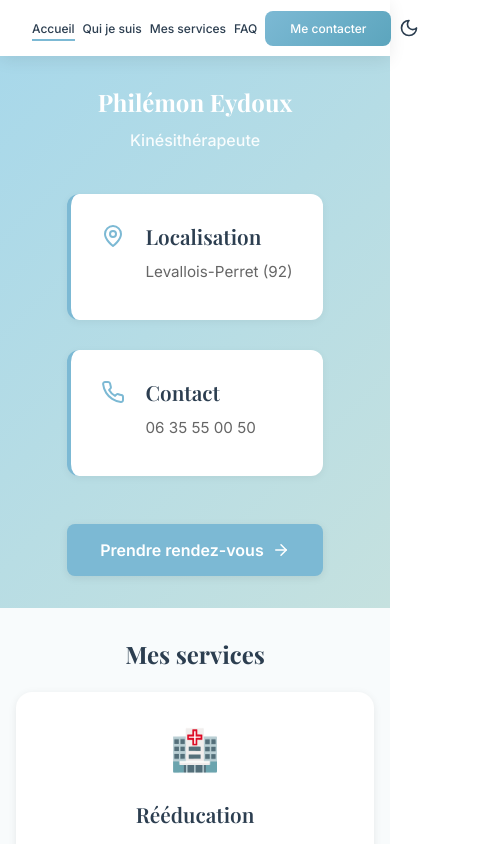
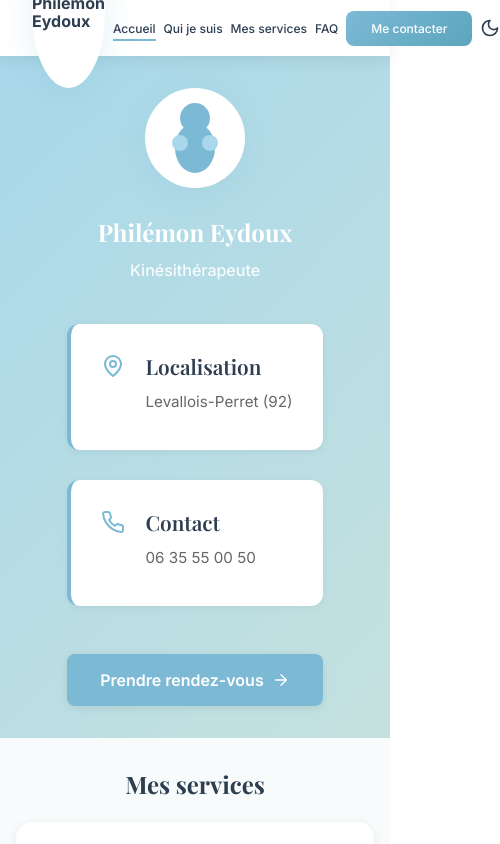
Before and after one commit to Gagatou/philemon-kine-site, a Next.js app: page / in a window 390 px wide. Shown: the top 844 px of the page, 500 px wide, since content can reach past the window. Built offline with nearby package versions, Linux system fonts and the light colour scheme; no server answers.

Commit message:
Fix: Show 'Philémon Eydoux' text on 2 lines without circle icon on mobile

```diff
--- a/app/page.module.css
+++ b/app/page.module.css
@@ -827,7 +827,11 @@
   }
 
   .logo {
-    display: none !important;
+    font-size: 0.9rem;
+    font-weight: 700;
+    line-height: 1.1;
+    width: auto;
+    max-width: 100px;
   }
 
   .logoIcon {
```
